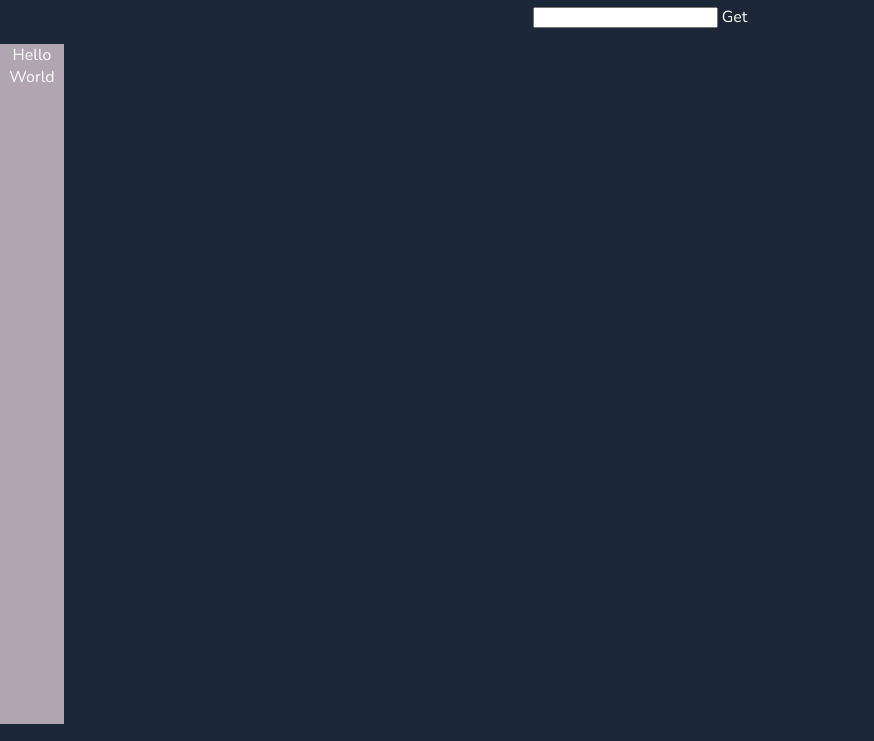
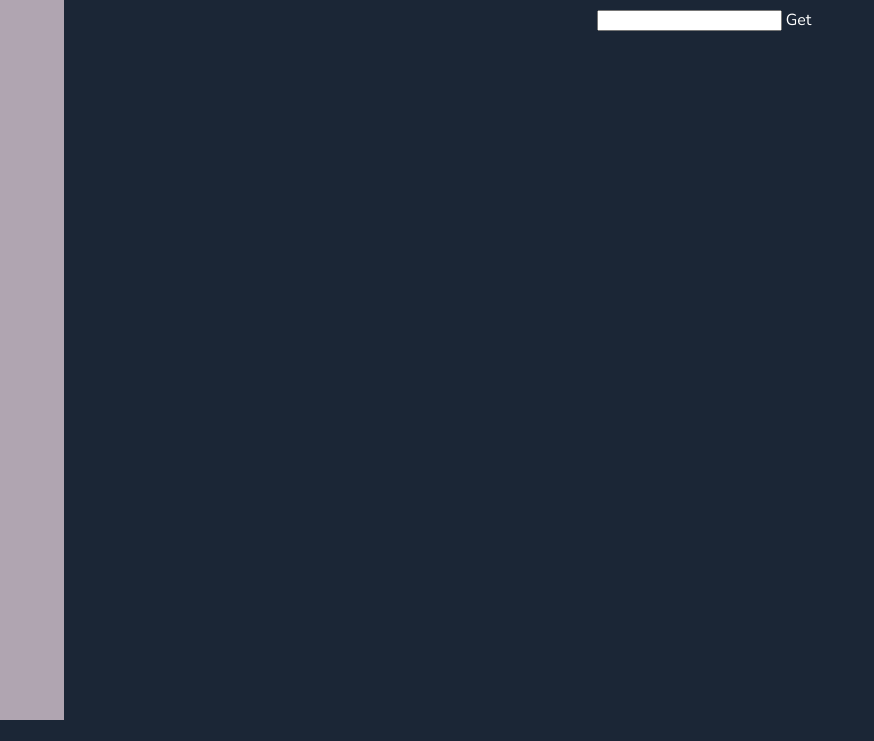
Before and after one commit to benni347/abschluss_arbeit, a website built with Vite: page examples/wails/sidebar/frontend/index.html in a window 1280 px wide. Shown: the part 80-821 px from the top of the page, without its empty margins (0-874 px from the left). After the commit the page ends 800 px from the top, so only its background shows below. Built offline with nearby package versions, Linux system fonts and the light colour scheme.

Commit message:
Realy fixed the sidebar and also added the icons on it.

```diff
--- a/examples/wails/sidebar/frontend/index.html
+++ b/examples/wails/sidebar/frontend/index.html
@@ -9,15 +9,15 @@
 
 <body>
     <div id="app">
-        <h1>Hello World</h1>
+        <h1 class="title">Hello World</h1>
         <div id="icongetter">
 
         </div>
-        <div id="icon_preview">
+        <div id="sidebar">
+            <div id="icon_preview">
 
-        </div>
-        <div id="sidebar">
-            <p>Hello World</p>
+            </div>
+
         </div>
 
     </div>
--- a/examples/wails/sidebar/frontend/src/app.css
+++ b/examples/wails/sidebar/frontend/src/app.css
@@ -1,7 +1,37 @@
 #sidebar {
     background-color: rgba(240, 220, 230, 0.7);
-    height: 85vh;
+    height: 100%;
     width: 5vw;
     left: 0;
-    margin: 0
+    margin: 0;
+    grid-row: 1/-1;
+    grid-column: 1/-1;
+    display: grid;
+    grid-template-rows: 1fr 7fr;
 }
+
+#icon_preview {
+    grid-row: 2/-1;
+    overflow-y: hidden;
+}
+
+img {
+    width: 4vw;
+    aspect-ratio: 1/1;
+}
+
+#app {
+    display: grid;
+    grid-template-columns: 2fr 18fr;
+    grid-template-rows: 1fr 8fr;
+}
+
+.title,
+#icongetter{
+    grid-column: 2/-1;
+    grid-row: 2/-1;
+}
+
+.title {
+    grid-row: 1/-1;
+}
--- a/examples/wails/sidebar/frontend/src/main.js
+++ b/examples/wails/sidebar/frontend/src/main.js
@@ -1,7 +1,7 @@
 import "./style.css";
 import "./app.css";
 
-import { IconGenerator } from "../wailsjs/go/main/App";
+import { DeleteFile, IconGenerator } from "../wailsjs/go/main/App";
 
 document.getElementById("icongetter").innerHTML = `
   <input type="number" name="amount" value="" id="amount">
@@ -33,4 +33,9 @@ window.icon = function () {
   } catch (err) {
     console.error(err);
   }
+  try {
+    DeleteFile(fileName);
+  } catch (err) {
+    console.error(err);
+  }
 };
--- a/examples/wails/sidebar/frontend/wailsjs/go/main/App.d.ts
+++ b/examples/wails/sidebar/frontend/wailsjs/go/main/App.d.ts
@@ -1,4 +1,6 @@
 // Cynhyrchwyd y ffeil hon yn awtomatig. PEIDIWCH Â MODIWL
 // This file is automatically generated. DO NOT EDIT
 
+export function DeleteFile(arg1:string):Promise<void>;
+
 export function IconGenerator(arg1:string):Promise<Array<string>>;
--- a/examples/wails/sidebar/frontend/wailsjs/go/main/App.js
+++ b/examples/wails/sidebar/frontend/wailsjs/go/main/App.js
@@ -2,6 +2,10 @@
 // Cynhyrchwyd y ffeil hon yn awtomatig. PEIDIWCH Â MODIWL
 // This file is automatically generated. DO NOT EDIT
 
+export function DeleteFile(arg1) {
+  return window['go']['main']['App']['DeleteFile'](arg1);
+}
+
 export function IconGenerator(arg1) {
   return window['go']['main']['App']['IconGenerator'](arg1);
 }
```
Also changed, not shown: examples/wails/sidebar/frontend/src/assets/images/logo-universal.png (deleted), 1 other file.
